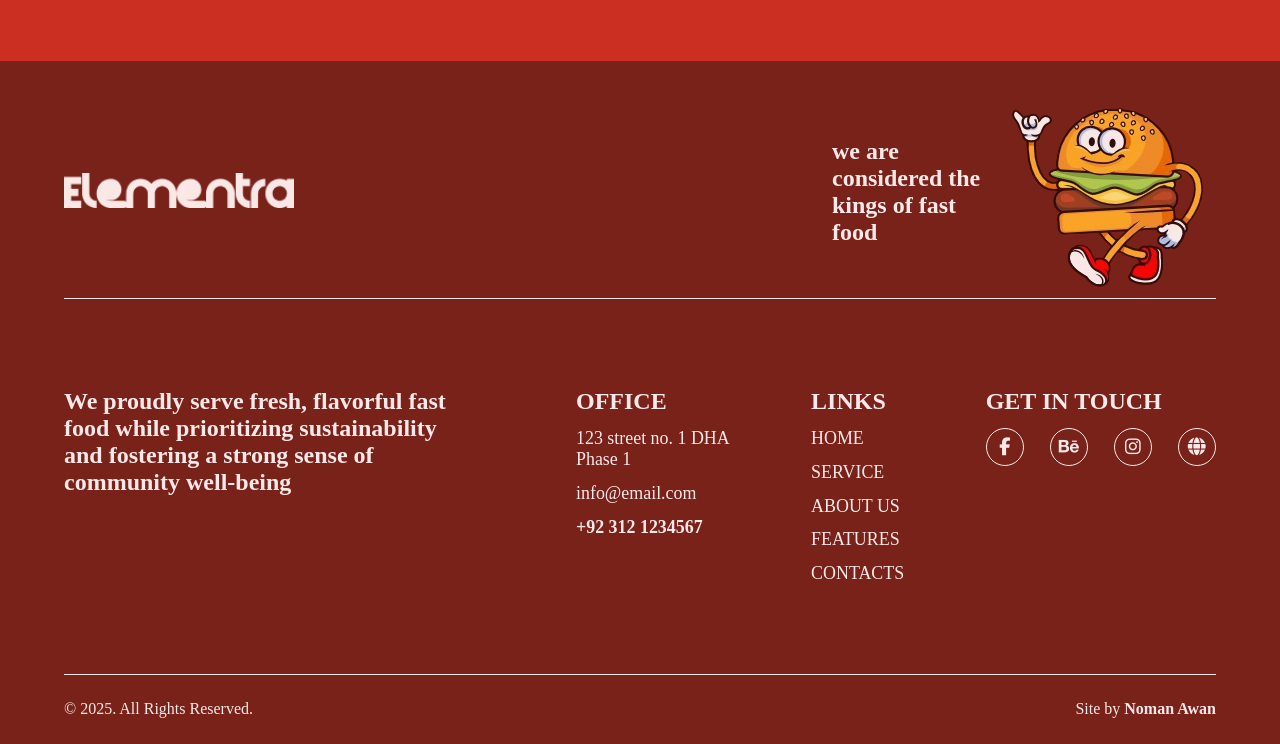
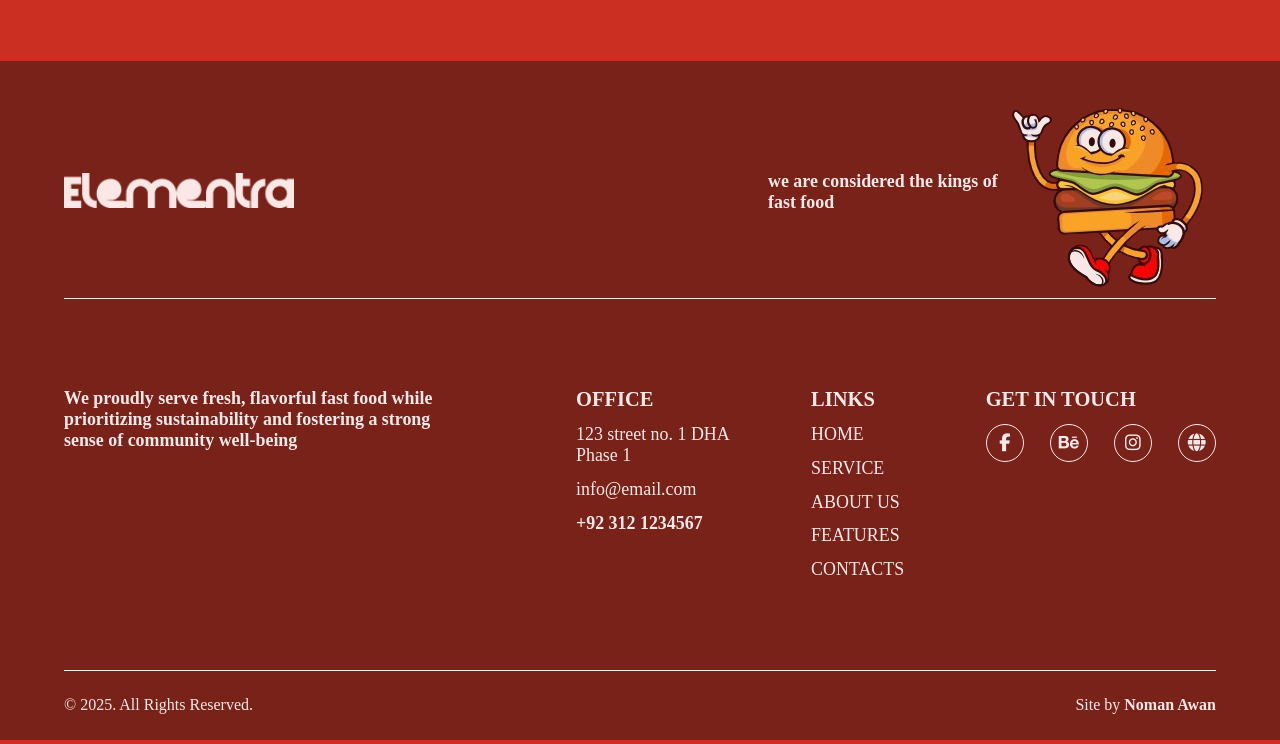
Before and after one commit to Nomanawaan/elementra-fast-food-website, a plain HTML site: page index.html in a window 1280 px wide. Shown: the part 5916-6660 px from the top of the page. Drawn offline with nearby package versions, Linux system fonts and the light colour scheme.

Commit message:
code updated for desktop

```diff
--- a/css/style.css
+++ b/css/style.css
@@ -674,9 +674,15 @@ footer{
     font-size: 3vw;
 }
 .ftr-top-right{
-    width: 30vw;
+    width: 35vw;
     display: flex;
     align-items: center;
+}
+.ftr-top-right h2{
+    font-size: 1.4vw;
+}
+.ftr-top-right img{
+    width: 20vw;
 }
 
 .ftr-btwn{
@@ -690,6 +696,9 @@ footer{
 }
 .ftr-btwn-left{
     width: 30vw;
+}
+.ftr-btwn-left h2{
+    font-size: 1.4vw;
 }
 
 .ftr-btwn-right{
@@ -706,7 +715,7 @@ footer{
     width: 12vw;
 }
 .address h2{
-
+    font-size: 1.6vw;
 }
 .address ul{
     display: flex;
@@ -723,7 +732,7 @@ footer{
     gap: 1vw;
 }
 .links h2{
-
+    font-size: 1.6vw;
 }
 .links ul{
     display: flex;
@@ -739,7 +748,7 @@ footer{
     gap: 1vw;
 }
 .social-link h2{
-
+    font-size: 1.6vw;
 }
 .social-link ul{
     display: flex;
```
